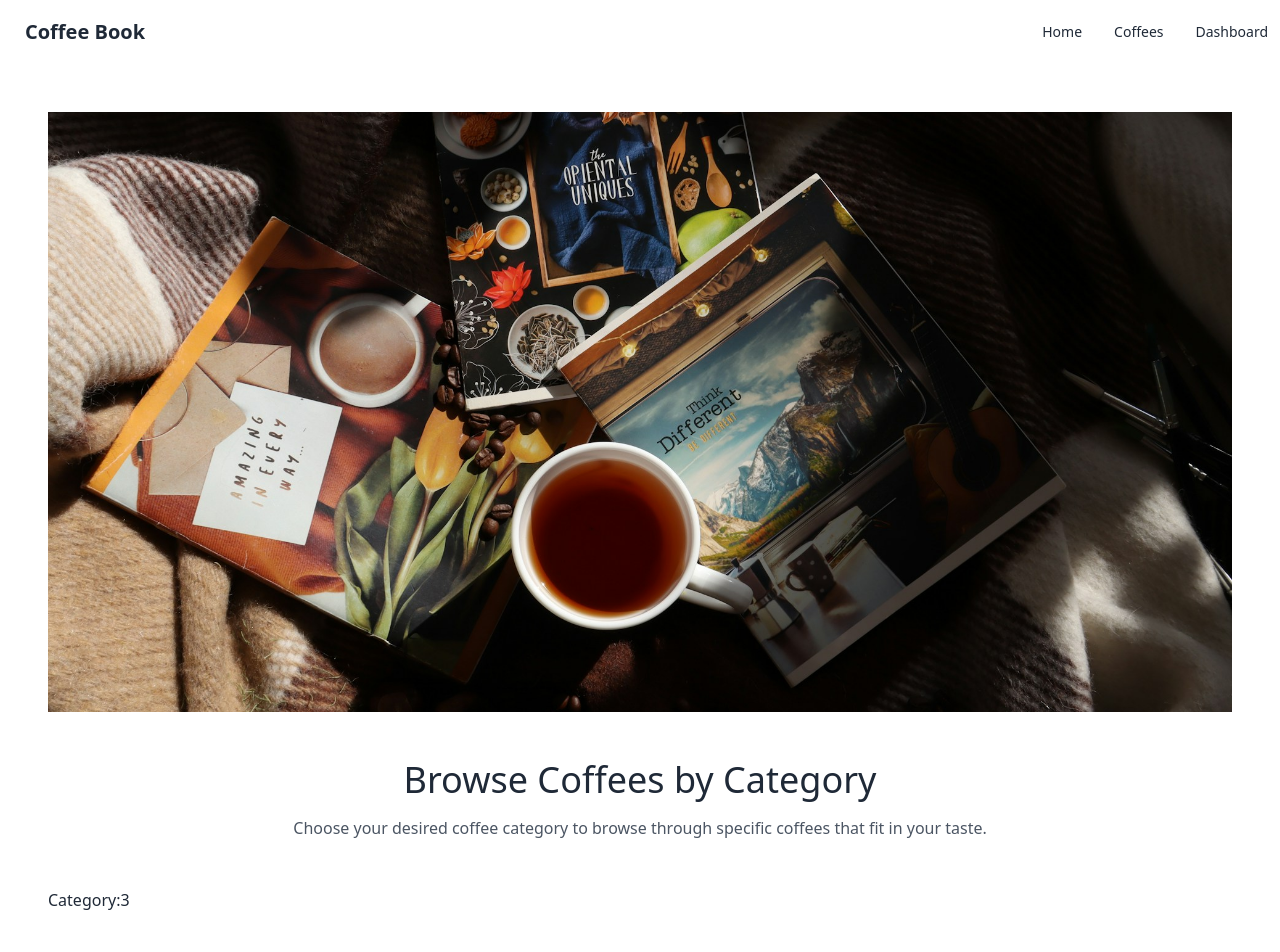
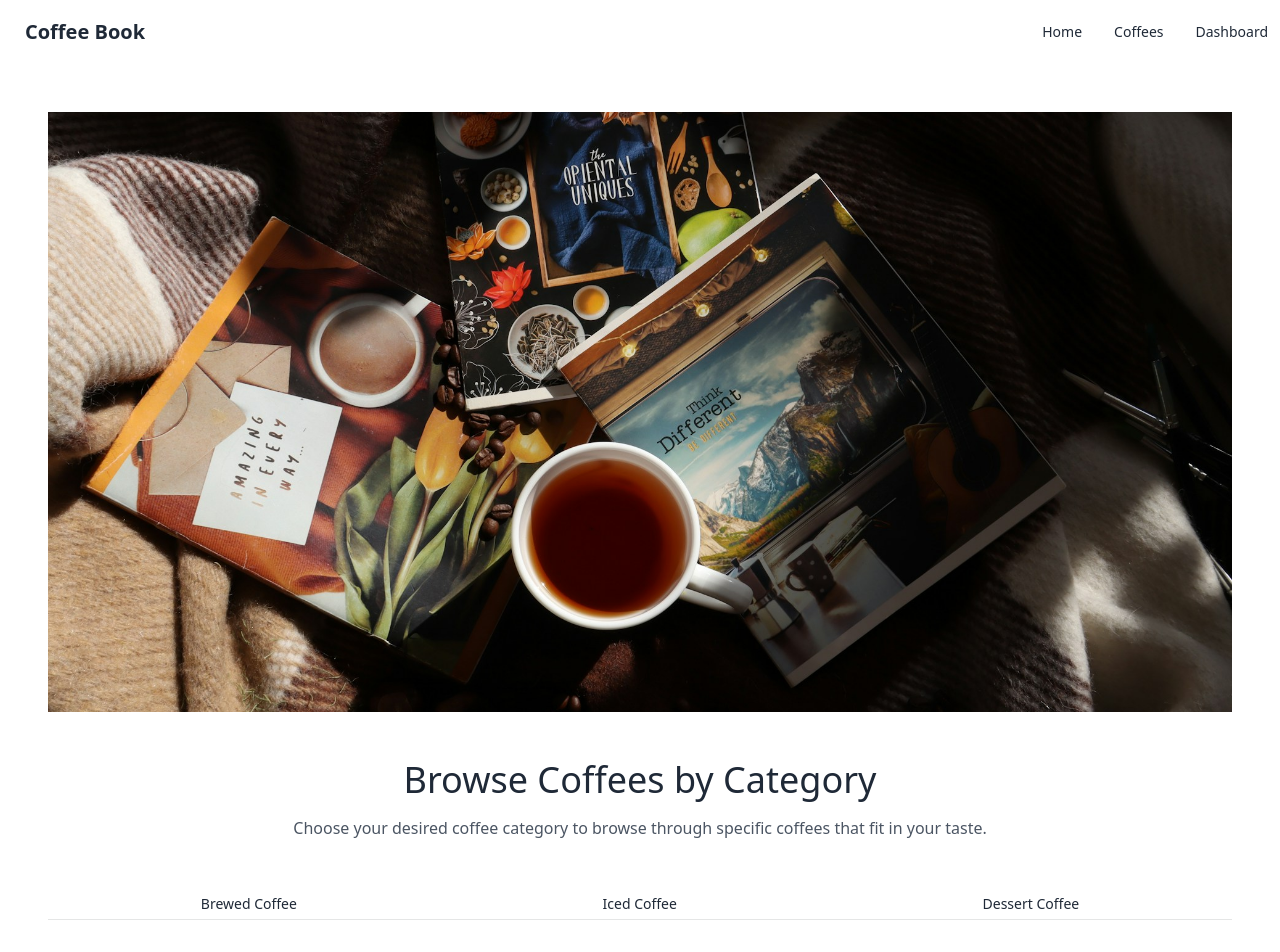
Before and after one commit to Imamasharmeen/coffee-book, a React (Vite) app: page / in a window 1280 px wide. Shown: the top 952 px of the page. Built offline with nearby package versions, Linux system fonts and the light colour scheme.

Commit message:
create tab and dynamic category link

```diff
--- a/src/component/Category.jsx
+++ b/src/component/Category.jsx
@@ -1,11 +1,16 @@
 import React from 'react'
+import { Link } from 'react-router-dom'
 
 
 export default function Category({category}) {
 
   return (
     <div>
-      <h1>Category:{category.length}</h1>
+      <div role="tablist" className="tabs tabs-lifted">
+        {
+          category.map(categoryItem=>(<Link key={category.category} to={`/category/${categoryItem.category}`} role="tab" className="tab">{categoryItem.category}</Link>))
+        }
+      </div>
     </div>
   )
 }
--- /dev/null
+++ b/src/component/CoffeeCard.jsx
@@ -0,0 +1,14 @@
+import React from 'react'
+import { useLoaderData, useParams } from 'react-router-dom'
+
+export default function CoffeeCard() {
+    const {category}= useParams()
+    const data= useLoaderData()
+    console.log(data)
+  return (
+    <div>
+      <h1>CoffeeCard...{category}</h1>
+
+    </div>
+  )
+}
--- a/src/pages/Home.jsx
+++ b/src/pages/Home.jsx
@@ -2,7 +2,7 @@ import React from 'react'
 import Banner from '../component/Banner'
 import Header from '../component/Header'
 import Category from '../component/Category'
-import { useLoaderData } from 'react-router-dom'
+import { Outlet, useLoaderData } from 'react-router-dom'
 
 export default function Home() {
   const category= useLoaderData()
@@ -18,6 +18,7 @@ export default function Home() {
        <Banner></Banner>
        <Header title={'Browse Coffees by Category'} subtitle={'Choose your desired coffee category to browse through specific coffees that fit in your taste.'}></Header>
        <Category category={category}></Category>
+       <Outlet></Outlet>
     </div>
   )
 }
--- a/src/routes/Routes.jsx
+++ b/src/routes/Routes.jsx
@@ -3,6 +3,7 @@ import MainLayout from "../MainLayout/MainLayout";
 import Dashboard from "../pages/Dashboard";
 import Coffees from "../pages/Coffees";
 import Home from "../pages/Home";
+import CoffeeCard from "../component/CoffeeCard";
 
 const route =createBrowserRouter ([
     {
@@ -14,7 +15,11 @@ const route =createBrowserRouter ([
           element: <Home></Home>,
           loader: ()=>fetch('../categories.json'),
           children:[
-
+            {
+              path: "/category/:category",
+              element: <CoffeeCard></CoffeeCard>,
+              loader: ()=> fetch('../Coffees.json')
+            },
           ]
         },
         {
```
